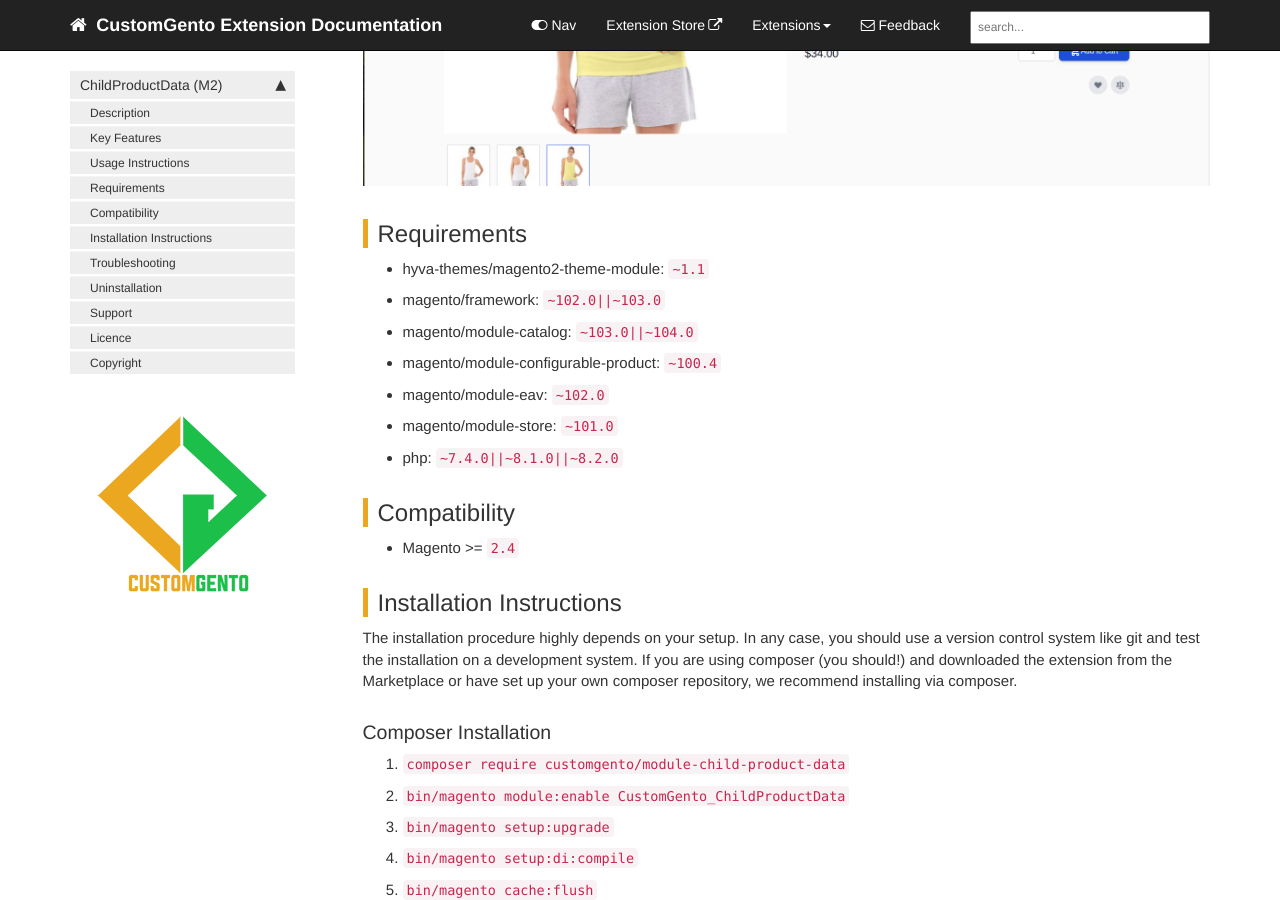
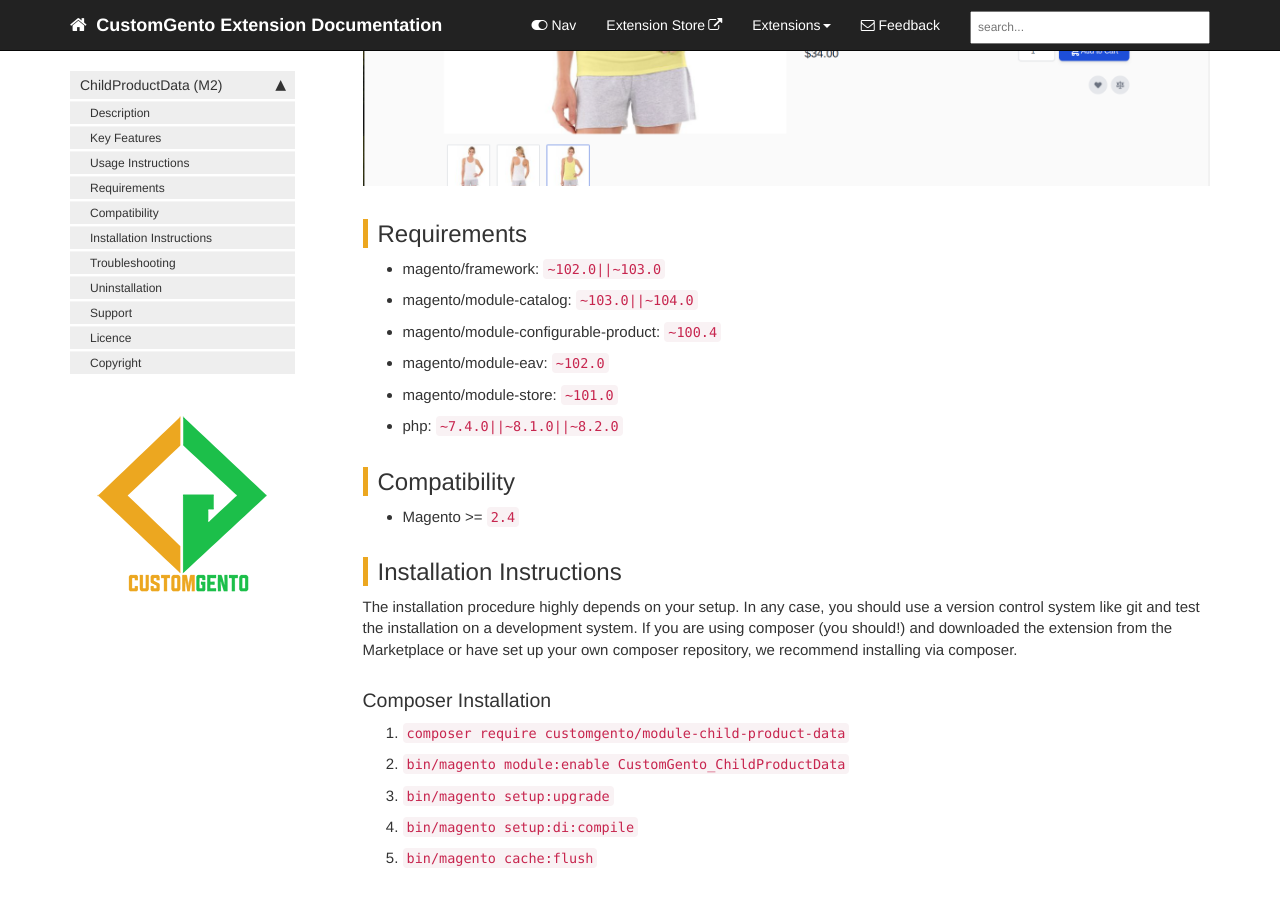
Before and after one commit to customgento/docs, a Jekyll site: the page built from pages/child-product-data-m2.md, in a window 1280 px wide and 900 px high, scrolled down 2034 px. Built offline with Jekyll 4.4.1, drawn with Linux system fonts in a browser that asks for light colours; comment, search, counter and statistics services are not loaded.

Commit message:
Remove hyva dependency, DEV-241

```diff
--- a/pages/child-product-data-m2.md
+++ b/pages/child-product-data-m2.md
@@ -37,7 +37,6 @@ After entering the correct identifiers, please save the configuration and clear
 ![Output]({{ "images/child-product-data/child-product-data-output.png" }} "Product page with changed child data (title, SKU)")
 
 ## Requirements
-- hyva-themes/magento2-theme-module: `~1.1`
 - magento/framework: `~102.0||~103.0`
 - magento/module-catalog: `~103.0||~104.0`
 - magento/module-configurable-product: `~100.4`
```
